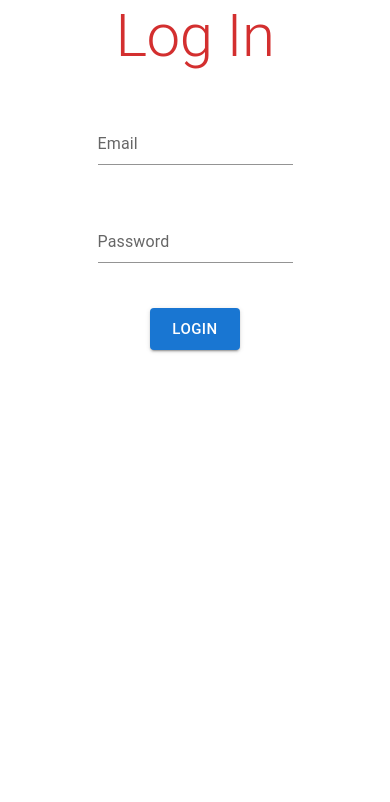
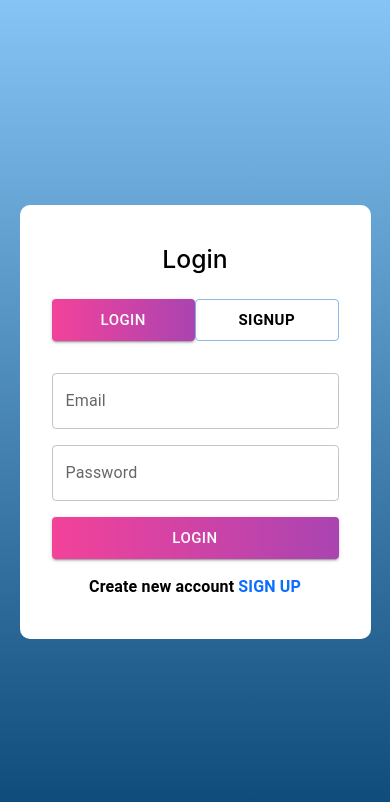
Before and after one commit to MuhammadRizwan051/Todo-App-React-Firebase, a React (Create React App) app: page /login in a window 390 px wide. Shown: the top 802 px of the page. Built offline with nearby package versions, Linux system fonts and the light colour scheme.

Commit message:
Apply Styling

```diff
--- a/src/App.css
+++ b/src/App.css
@@ -13,8 +13,13 @@
   }
 }
 
-.App-header {
-  background-color: #282c34;
+.button{
+  background-image: linear-gradient(to left, #AA44B1, #F3429A);
+}
+.login {
+  /* background-image: linear-gradient(to left #AA44B1, #F3429A); */
+  background-image: linear-gradient(to bottom, #86c4f5, #094675);
+  /* background-color: #282c34; */
   min-height: 100vh;
   display: flex;
   flex-direction: column;
@@ -22,17 +27,59 @@
   justify-content: center;
   font-size: calc(10px + 2vmin);
   color: white;
+  text-align: center;
+}
+.signup {
+  /* background-image: linear-gradient(to left #AA44B1, #F3429A); */
+  background-image: linear-gradient(to bottom, #86c4f5, #094675);
+  /* background-color: #282c34; */
+  min-height: 100vh;
+  display: flex;
+  flex-direction: column;
+  align-items: center;
+  justify-content: center;
+  font-size: calc(10px + 2vmin);
+  color: white;
+  text-align: center;
+}
+.main{
+  background-color: white;
+  border-radius: 10px;
+  color: black;
 }
 
-.App-link {
-  color: #61dafb;
-}
-
-@keyframes App-logo-spin {
-  from {
-    transform: rotate(0deg);
-  }
-  to {
-    transform: rotate(360deg);
+@media screen and (min-width:1250px){
+  .main{
+    width:25%
   }
 }
+@media screen and (max-width:1249px){
+  .main{
+    width:35%
+  }
+}
+@media screen and (max-width:950px){
+  .main{
+    width:45%
+  }
+}
+@media screen and (max-width:700px){
+  .main{
+    width:50%
+  }
+}
+@media screen and (max-width:600px){
+  .main{
+    width:60%
+  }
+}
+@media screen and (max-width:600px){
+  .main{
+    width:70%
+  }
+}
+@media screen and (max-width:450px){
+  .main{
+    width:90%
+  }
+}
--- a/src/screen/home.js
+++ b/src/screen/home.js
@@ -18,7 +18,6 @@ function Home() {
                     </Button>
                 </Box>
             </Box>
-
         </>
     )
 }
--- a/src/screen/login.js
+++ b/src/screen/login.js
@@ -1,7 +1,8 @@
 import React, { useState } from "react";
 import { Typography, Button, TextField, Box } from "@mui/material";
 import { loginUser } from "../config/firebasemethod";
-import { useNavigate } from "react-router-dom";
+import { Link, useNavigate } from "react-router-dom";
+import '../App.css';
 
 
 function Login() {
@@ -24,15 +25,15 @@ function Login() {
 
   return (
     <>
-      <Typography variant="h2" align="center" color="error">Log In
-      </Typography>
-      <Box style={{ textAlign: "center" }}>
+      {/* <Typography variant="h2" align="center" color="error">Log In
+      </Typography> */}
+      {/* <Box style={{ textAlign: "center" }}>
         <Box mt={5}>
           <TextField
             label="Email"
             variant="standard"
             onChange={(e) => setEmail(e.target.value)}
-            sx={{width:'50%', padding:'5px 0px'}}
+            sx={{ width: '50%', padding: '5px 0px' }}
           />
         </Box>
         <Box mt={5}>
@@ -41,7 +42,7 @@ function Login() {
             variant="standard"
             type="password"
             onChange={(e) => setPassword(e.target.value)}
-            sx={{width:'50%', padding:'5px 0px'}}
+            sx={{ width: '50%', padding: '5px 0px' }}
           />
         </Box>
         <Box mt={5}>
@@ -49,6 +50,48 @@ function Login() {
             Login
           </Button>
         </Box>
+      </Box> */}
+
+
+
+      <Box className='login'>
+        <Box className='main' px={4} py={5}>
+        <h2 variant="h1" align="center" color="error">Login
+        </h2>
+          <Box mt={3} fullWidth>
+            <Button className='button' variant="contained" size="large" sx={{ width: '50%' }} onClick={() => navigate('/login')}>
+              Login
+            </Button>
+            <Button variant="outlined" size="large" sx={{ width: '50%', fontWeight: 'bold', color: 'black' }} onClick={() => navigate('/signup')}>
+              SignUp
+            </Button>
+          </Box>
+          <Box mt={4}>
+            <TextField
+              label="Email"
+              variant="outlined"
+              fullWidth
+              onChange={(e) => setEmail(e.target.value)}
+            />
+          </Box>
+          <Box mt={2}>
+            <TextField
+              label="Password"
+              variant="outlined"
+              fullWidth
+              type="password"
+              onChange={(e) => setPassword(e.target.value)}
+            />
+          </Box>
+          <Box my={2}>
+            <Button className='button' variant="contained" size="large" fullWidth onClick={login}>
+              Login
+            </Button>
+          </Box>
+          <Box>
+            <Typography sx={{fontWeight:'bold'}}>Create new account <Link to="/signup" style={{textDecoration:'none'}}>SIGN UP</Link></Typography>
+          </Box>
+        </Box>
       </Box>
     </>
   );
--- a/src/screen/signup.js
+++ b/src/screen/signup.js
@@ -3,8 +3,14 @@ import { Typography, Button, TextField } from "@mui/material";
 // import { useNavigate } from "react-router-dom";
 import { signUpUser } from "../config/firebasemethod";
 import { Box } from "@mui/system";
+import { Link, useNavigate } from "react-router-dom";
+import '../App.css';
+
+
 
 function Signup() {
+  const navigate = useNavigate()
+
   let signUp = () => {
     signUpUser({ email, password, userName: 'Abdul Basit Ahmed', contact: '313125' })
       .then((success) => {
@@ -21,7 +27,7 @@ function Signup() {
 
   return (
     <>
-      <Typography variant="h2" align="center" color="error">
+      {/* <Typography variant="h2" align="center" color="error">
         Signup
       </Typography>
 
@@ -46,6 +52,50 @@ function Signup() {
             Sign Up
           </Button>
         </Box>
+      </Box> */}
+
+
+
+
+
+      <Box className='signup'>
+        <Box className='main' px={4} py={5}>
+          <h2 variant="h1" align="center" color="error">Signup
+          </h2>
+          <Box mt={3} fullWidth>
+            <Button variant="outlined" size="large" sx={{ width: '50%', fontWeight: 'bold', color: 'black' }} onClick={() => navigate('/login')}>
+              Login
+            </Button>
+            <Button className='button' variant="contained" size="large" sx={{ width: '50%' }} onClick={() => navigate('/signup')}>
+              Signup
+            </Button>
+          </Box>
+          <Box mt={4}>
+            <TextField
+              label="Email"
+              variant="outlined"
+              fullWidth
+              onChange={(e) => setEmail(e.target.value)}
+            />
+          </Box>
+          <Box mt={2}>
+            <TextField
+              label="Password"
+              variant="outlined"
+              fullWidth
+              type="password"
+              onChange={(e) => setPassword(e.target.value)}
+            />
+          </Box>
+          <Box my={2}>
+            <Button className='button' variant="contained" size="large" fullWidth onClick={signUp}>
+              SIGNUP
+            </Button>
+          </Box>
+          <Box>
+            <Typography sx={{ fontWeight: 'bold', }}>Already have an account ? <Link to="/login" style={{ textDecoration: 'none' }}>LOGIN</Link></Typography>
+          </Box>
+        </Box>
       </Box>
     </>
   );
```
Also changed, not shown: firebase.json (added), 1 other file (tests, documents, lock files or other folders).
